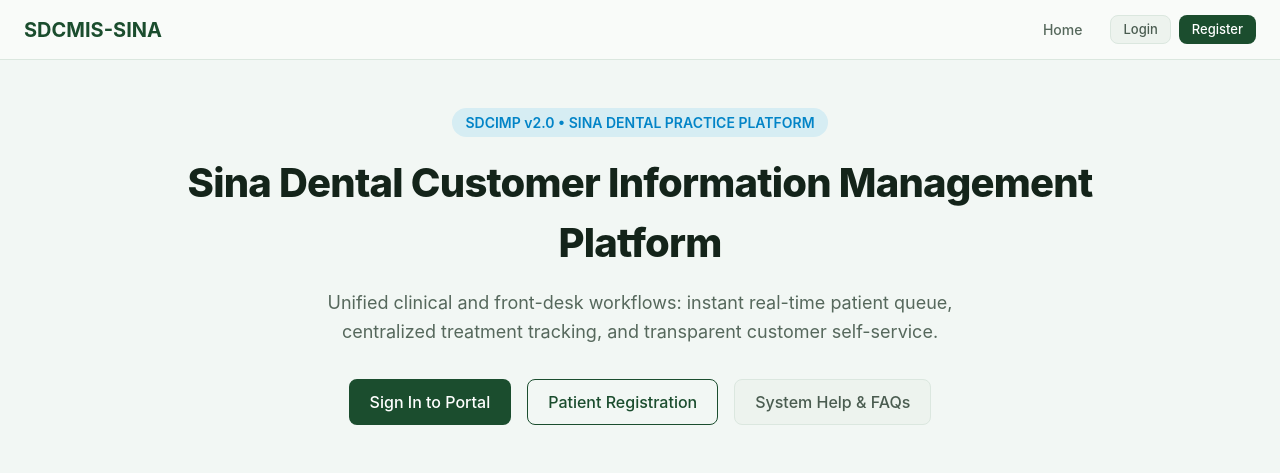
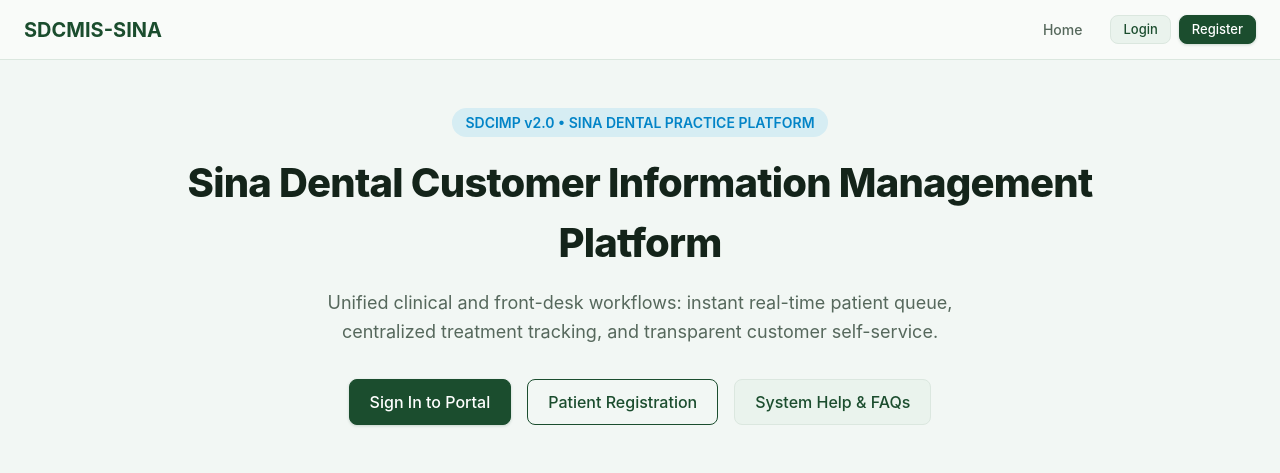
Before and after one commit to bezawit-berhanu/SDCMIS-SINA, a React app in the folder frontend/: page / in a window 1280 px wide. Shown: the top 473 px of the page. Built offline with nearby package versions, Linux system fonts and the light colour scheme; no server answers; the HTML template or start-up script is replaced by a standard one.

Commit message:
feat(theme): style buttons with forest green palette, hover states, and accessibility contrast

```diff
--- a/frontend/src/index.css
+++ b/frontend/src/index.css
@@ -100,21 +100,39 @@ a:hover {
 .button--primary {
   background-color: var(--primary);
   color: #ffffff;
+  border-color: var(--primary);
+  box-shadow: 0 1px 3px rgba(27, 77, 46, 0.2);
 }
 
 .button--primary:hover:not(:disabled) {
   background-color: var(--primary-hover);
+  border-color: var(--primary-hover);
+}
+
+.button--primary:active:not(:disabled) {
+  background-color: var(--primary-active);
+}
+
+.button--success {
+  background-color: #1b4d2e;
+  color: #ffffff;
+  border-color: #1b4d2e;
+}
+
+.button--success:hover:not(:disabled) {
+  background-color: #143b22;
+  border-color: #143b22;
 }
 
 .button--secondary {
-  background-color: var(--secondary-light);
-  color: var(--secondary);
+  background-color: var(--primary-light);
+  color: var(--primary);
   border-color: var(--border);
 }
 
 .button--secondary:hover:not(:disabled) {
-  background-color: #e2e8f0;
-  color: var(--secondary-hover);
+  background-color: #dbebe0;
+  color: var(--primary-hover);
 }
 
 .button--outline {
```
